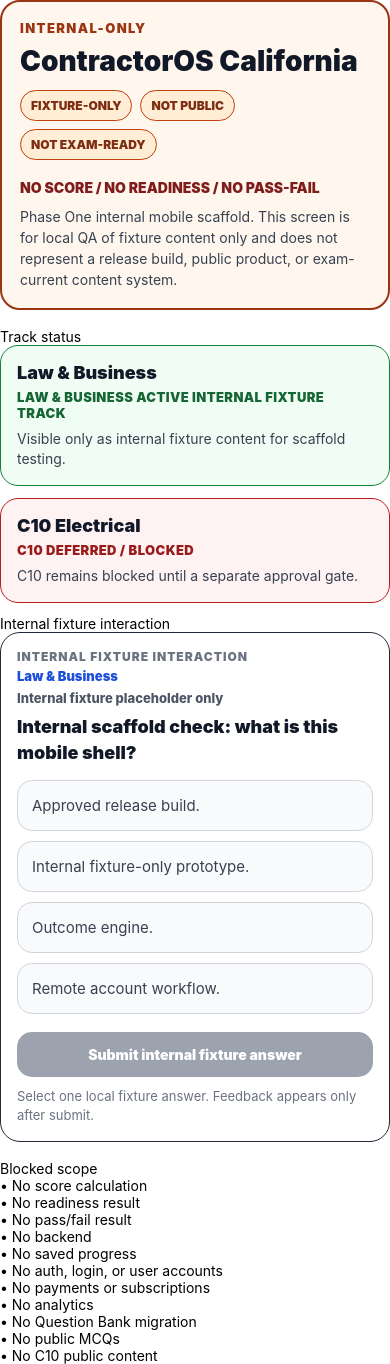
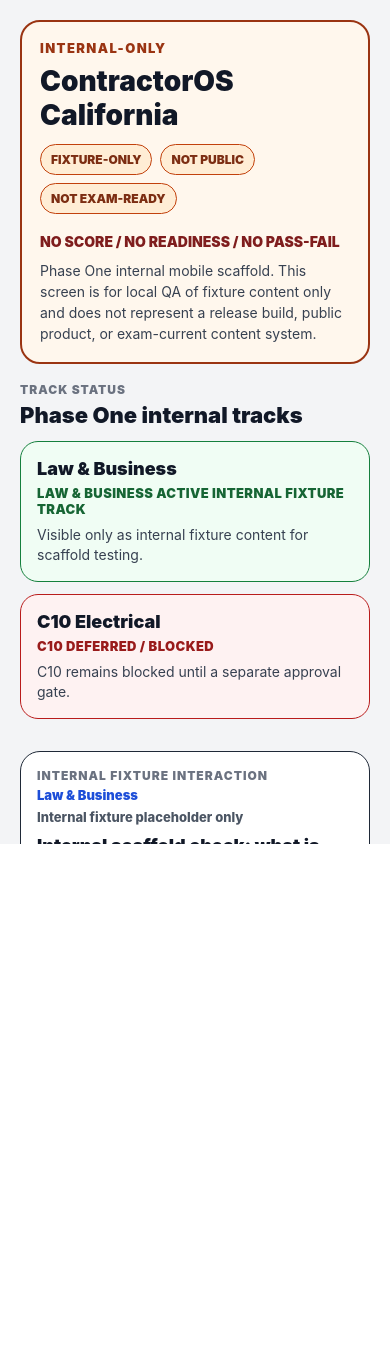
Before and after one commit to Zest-LeadGen/contractoros-california, a React Native app in the folder apps/mobile/: screen / in a window 390 px wide. After the commit the page ends 844 px from the top, so only its background shows below. Built offline with nearby package versions, Linux system fonts and the light colour scheme.

Commit message:
Harden Phase 4F mobile shell layout

```diff
--- a/apps/mobile/App.js
+++ b/apps/mobile/App.js
@@ -1,4 +1,4 @@
-import { SafeAreaView, ScrollView, Text, View } from 'react-native';
+import { SafeAreaView, ScrollView, StyleSheet, Text, View } from 'react-native';
 import InternalBanner from './src/components/InternalBanner';
 import QuestionCard from './src/components/QuestionCard';
 import TrackStatusCard from './src/components/TrackStatusCard';
@@ -20,11 +20,13 @@ const blockedScopeItems = [
 
 export default function App() {
   return (
-    <SafeAreaView>
-      <ScrollView>
+    <SafeAreaView style={styles.safeArea}>
+      <ScrollView contentContainerStyle={styles.content}>
         <InternalBanner />
-        <View>
-          <Text>Track status</Text>
+
+        <View style={styles.section}>
+          <Text style={styles.sectionLabel}>Track status</Text>
+          <Text style={styles.sectionTitle}>Phase One internal tracks</Text>
           {trackStatuses.map((track) => (
             <TrackStatusCard
               key={track.id}
@@ -34,17 +36,71 @@ export default function App() {
             />
           ))}
         </View>
-        <View>
-          <Text>Internal fixture interaction</Text>
+
+        <View style={styles.section}>
           <QuestionCard item={internalQuestion} />
         </View>
-        <View>
-          <Text>Blocked scope</Text>
+
+        <View style={styles.blockedSection}>
+          <Text style={styles.sectionLabel}>Blocked scope text</Text>
+          <Text style={styles.sectionTitle}>Explicitly not included</Text>
+          <Text style={styles.blockedIntro}>
+            These items remain blocked in this internal scaffold unless a later approved gate changes scope.
+          </Text>
           {blockedScopeItems.map((item) => (
-            <Text key={item}>• {item}</Text>
+            <Text key={item} style={styles.blockedItem}>• {item}</Text>
           ))}
         </View>
       </ScrollView>
     </SafeAreaView>
   );
 }
+
+const styles = StyleSheet.create({
+  safeArea: {
+    flex: 1,
+    backgroundColor: '#f3f4f6'
+  },
+  content: {
+    padding: 20,
+    paddingBottom: 40
+  },
+  section: {
+    marginBottom: 20
+  },
+  sectionLabel: {
+    color: '#6b7280',
+    fontSize: 12,
+    fontWeight: '900',
+    letterSpacing: 1,
+    marginBottom: 4,
+    textTransform: 'uppercase'
+  },
+  sectionTitle: {
+    color: '#111827',
+    fontSize: 22,
+    fontWeight: '900',
+    lineHeight: 28,
+    marginBottom: 12
+  },
+  blockedSection: {
+    borderWidth: 1,
+    borderColor: '#6b7280',
+    backgroundColor: '#ffffff',
+    borderRadius: 20,
+    padding: 16,
+    marginBottom: 20
+  },
+  blockedIntro: {
+    color: '#4b5563',
+    fontSize: 14,
+    lineHeight: 20,
+    marginBottom: 10
+  },
+  blockedItem: {
+    color: '#374151',
+    fontSize: 14,
+    lineHeight: 22,
+    marginBottom: 4
+  }
+});
```
